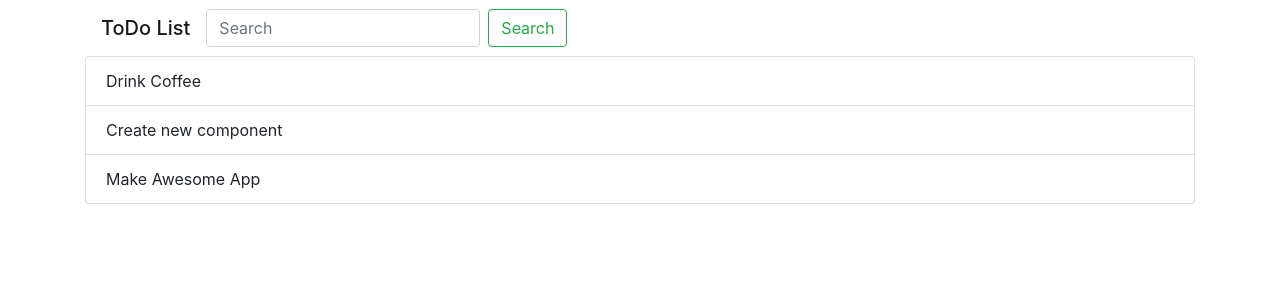
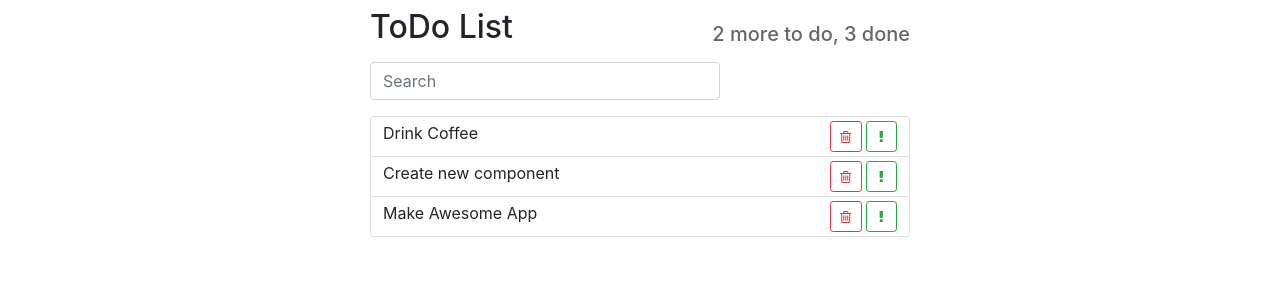
Before and after one commit to KrKrainov/todo-list, a React (Create React App) app: page / in a window 1280 px wide. Shown: the top 300 px of the page. Built offline with nearby package versions, Linux system fonts and the light colour scheme.

Commit message:
changed structure and create files of styles

```diff
--- a/src/components/App.js
+++ b/src/components/App.js
@@ -1,7 +1,8 @@
 import React, { PureComponent } from 'react';
 
-import AppHeader from './AppHeader';
-import TodoList from './TodoList';
+import AppHeader from './AppHeader/AppHeader';
+import TodoList from './TodoList/TodoList';
+import SearchPanel from './SearchPanel/SearchPanel';
 
 const TODO_DATA = [
     { label: 'Drink Coffee', id: 1 },
@@ -12,8 +13,13 @@ const TODO_DATA = [
 class App extends PureComponent {
     render() {
         return <div className='container'>
-            <AppHeader/>
-            <TodoList todos={TODO_DATA}/>
+            <div className="row justify-content-center">
+                <div className="col-6">
+                    <AppHeader/>
+                    <SearchPanel/>
+                    <TodoList todos={TODO_DATA}/>
+                </div>
+            </div>
         </div>;
     }
 }
--- a/src/components/AppHeader.js
+++ /dev/null
@@ -1,16 +0,0 @@
-import React from 'react';
-
-import SearchPanel from './SearchPanel';
-
-const AppHeader = () => {
-    return (
-        <nav className="navbar navbar-expand-lg navbar-light">
-            <span className="navbar-brand mb-0 h1">{`ToDo List`}</span>
-            <div className="collapse navbar-collapse" id="navbarSupportedContent">
-                <SearchPanel/>
-            </div>
-        </nav>
-    )
-};
-
-export default AppHeader;
--- /dev/null
+++ b/src/components/AppHeader/AppHeader.css
@@ -0,0 +1,8 @@
+.app-header {
+    padding: .5rem 0 !important;
+}
+
+.app-header span:last-child {
+    color: #666666;
+    align-self: flex-end;
+}
--- /dev/null
+++ b/src/components/AppHeader/AppHeader.js
@@ -0,0 +1,14 @@
+import React from 'react';
+
+import './AppHeader.css';
+
+const AppHeader = () => {
+    return (
+        <nav className="app-header navbar">
+            <span className="h2">{`ToDo List`}</span>
+            <span className="h5">2 more to do, 3 done</span>
+        </nav>
+    )
+};
+
+export default AppHeader;
--- a/src/components/SearchPanel.js
+++ /dev/null
@@ -1,12 +0,0 @@
-import React from 'react';
-
-const SearchPanel = () => {
-    return (
-        <form className="form-inline my-2 my-lg-0">
-            <input className="form-control mr-sm-2" type="search" placeholder="Search" aria-label="Search"/>
-            <button className="btn btn-outline-success my-2 my-sm-0" type="submit">Search</button>
-        </form>
-    )
-};
-
-export default SearchPanel;
--- /dev/null
+++ b/src/components/SearchPanel/SearchPanel.js
@@ -0,0 +1,13 @@
+import React from 'react';
+
+const SearchPanel = () => {
+    return (
+        <div className="row">
+            <div className="col-sm-8">
+                <input className="form-control mb-3" type="search" placeholder="Search" aria-label="Search"/>
+            </div>
+        </div>
+    )
+};
+
+export default SearchPanel;
--- /dev/null
+++ b/src/components/TodoList/TodoList.css
@@ -0,0 +1,3 @@
+.list-group .list-group-item {
+    padding: .25rem .75rem;
+}
--- a/src/components/TodoList.js
+++ b/src/components/TodoList/TodoList.js
@@ -1,6 +1,7 @@
 import React from 'react';
 
-import TodoListItem from './TodoListItem';
+import TodoListItem from '../TodoListItem/TodoListItem';
+import './TodoList.css';
 
 const TodoList = ({ todos }) => {
     const elements = todos.map((item) => {
--- a/src/components/TodoListItem.js
+++ /dev/null
@@ -1,7 +0,0 @@
-import React from 'react';
-
-const TodoListItem = ({ label }) => {
-    return <span>{label}</span>
-};
-
-export default TodoListItem;
--- /dev/null
+++ b/src/components/TodoListItem/TodoListItem.css
@@ -0,0 +1,3 @@
+.todo-list-item .btn {
+    width: 2.25em;
+}
--- /dev/null
+++ b/src/components/TodoListItem/TodoListItem.js
@@ -0,0 +1,19 @@
+import React from 'react';
+
+import './TodoListItem.css';
+
+const TodoListItem = ({ label }) => {
+    return (
+        <span className="todo-list-item">
+            <span>{label}</span>
+            <button type="button" className="btn btn-outline-success btn-sm float-right">
+                <i className="fa fa-exclamation"/>
+            </button>
+            <button type="button" className="btn btn-outline-danger btn-sm float-right mr-1">
+                <i className="fa fa-trash-o"/>
+            </button>
+        </span>
+    )
+};
+
+export default TodoListItem;
--- a/src/index.js
+++ b/src/index.js
@@ -1,7 +1,7 @@
 import React from 'react';
 import ReactDOM from 'react-dom';
 import App from './components/App';
+import 'bootstrap/dist/css/bootstrap.css';
 import 'font-awesome/css/font-awesome.css';
-import 'bootstrap/dist/css/bootstrap.css';
 
 ReactDOM.render(<App />, document.getElementById('root'));
```
